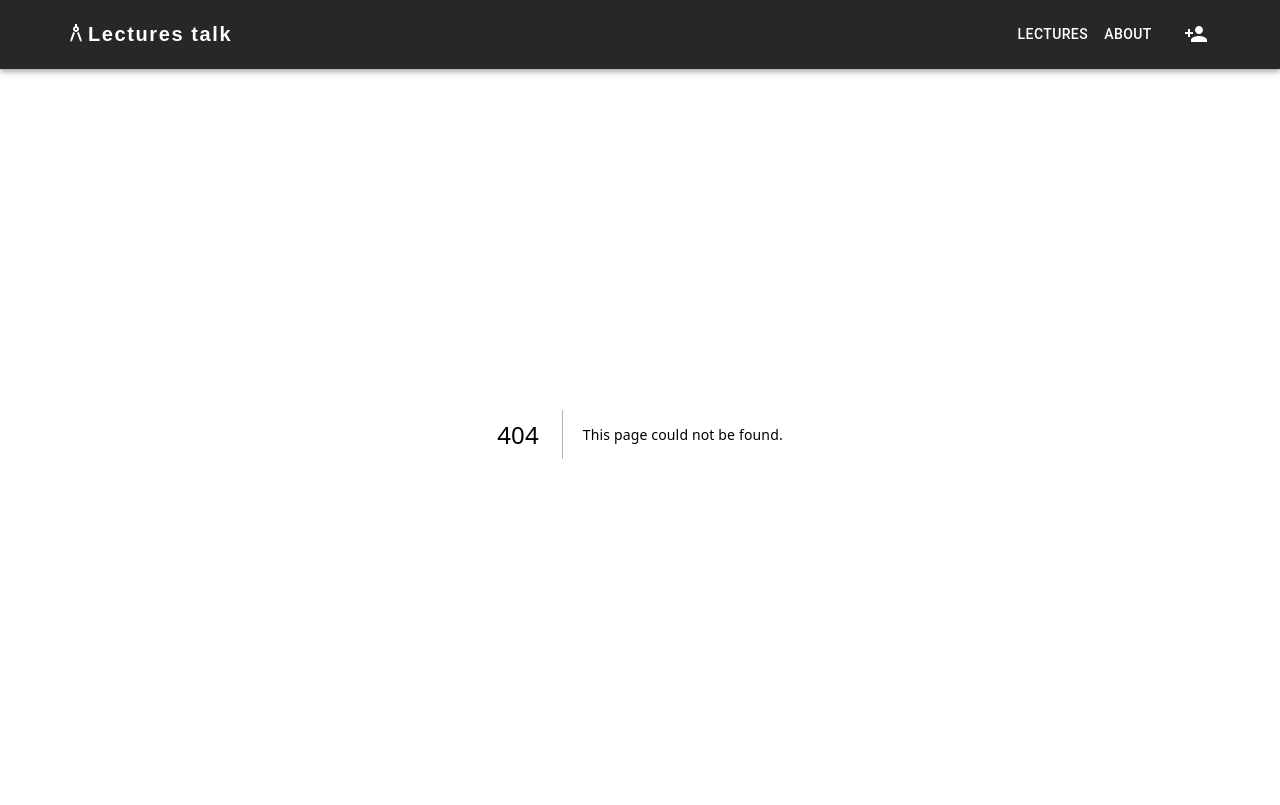
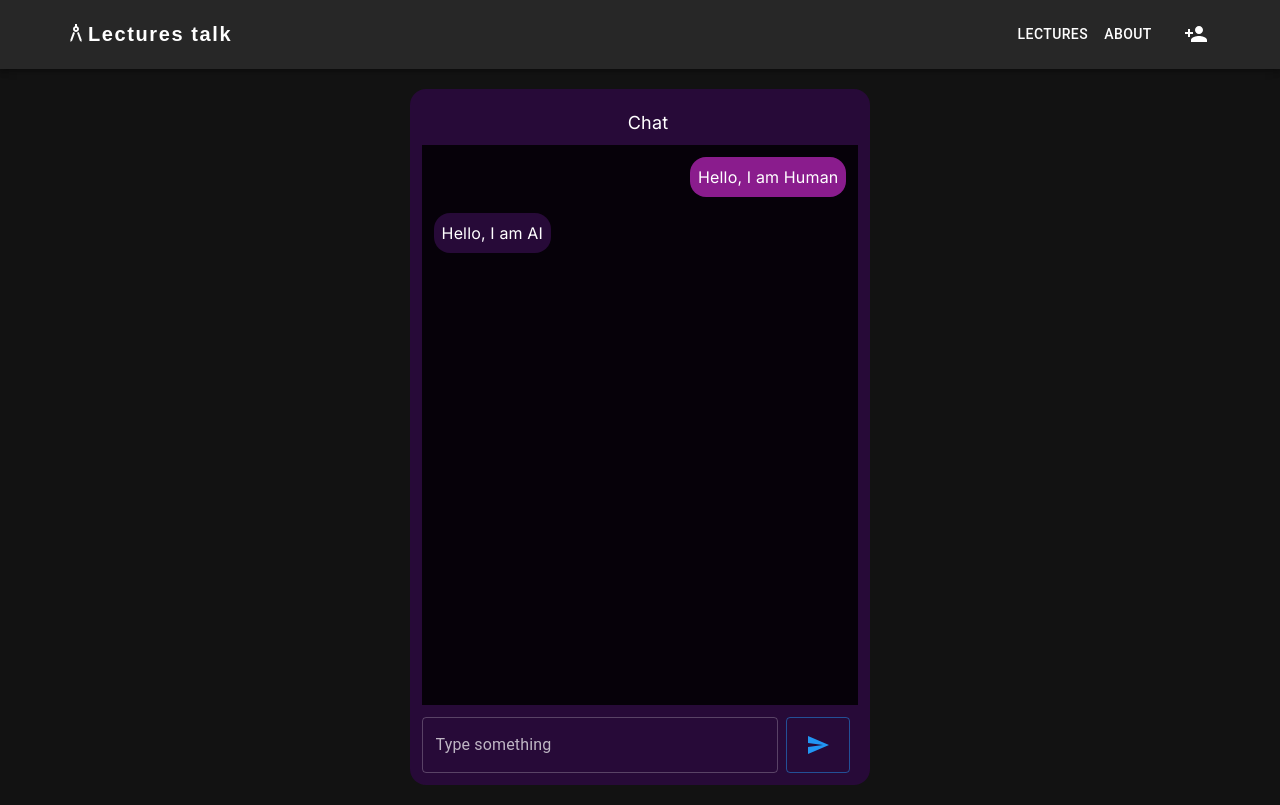
Before and after one commit to LecturesTalk-Group29/lectures-talk-web, a Next.js app: page /chat in a window 1280 px wide. Before the commit this address had no page. Built offline with nearby package versions, Linux system fonts and the light colour scheme.

Commit message:
Chat UI fully operational

```diff
--- /dev/null
+++ b/app/chat/page.tsx
@@ -0,0 +1,90 @@
+"use client";
+
+import Image from 'next/image'
+import Box from "@mui/material/Box";
+import { TextField, Button } from '@mui/material';
+import Container from '@mui/material/Container';
+import SendIcon from '@mui/icons-material/Send';
+import { useState, useEffect, useRef } from 'react';
+
+export default function Chat() {
+
+	const inputRef = useRef<HTMLInputElement>(null);
+	const chatboxRef = useRef<HTMLDivElement>(null);
+
+	const [messages, setMessages] = useState([
+		{ type: 'human', text: "Hello, I am Human" },
+		{ type: 'ai', text: "Hello, I am AI" }
+	]);
+
+		useEffect(() => {
+	    if (chatboxRef.current) {
+	        const element = chatboxRef.current as HTMLDivElement;
+	        element.scrollTop = element.scrollHeight;
+	    }
+	}, [messages]);
+
+		const handleSubmit = (e: React.MouseEvent<HTMLButtonElement>) => {
+			e.preventDefault();
+			if (inputRef.current) {
+				if (inputRef.current.value === '') return;
+	      setMessages([...messages, { type: 'human', text: inputRef.current.value }]);
+	    }
+		};
+
+	return (
+		<main>
+			<Container className='flex justify-center'>
+				<div className='w-2/5 bg-secondary my-5 p-3 rounded-2xl'>
+					<h1 className='m-2 w-full text-center text-lg'>Chat</h1>
+
+					{/* Chat body */}
+					<div>
+
+						<div className='overflow-y-auto scrollbar-hide w-full bg-background h-7/10-screen p-1' ref={chatboxRef}>
+							{messages.map((message, index) => {
+								if (message.type === 'human') {
+									return <HumanBubble key={index} text={message.text} />;
+								} else {
+									return <AiBubble key={index} text={message.text} />;
+								}
+							})}
+						</div>
+
+						{/* Chat input */}
+						<div>
+							<Box
+							>
+								<Box className="flex justify-between w-full pt-3">
+									<TextField className='w-10/12' id="outlined-basic" label="Type something" variant="outlined" inputRef={inputRef}/>
+									<Button onClick={handleSubmit} className='mx-2' variant="outlined"><SendIcon /></Button>
+								</Box>
+							</Box>
+						</div>
+					</div>
+				</div>
+			</Container>
+		</main>
+	)
+}
+
+
+function HumanBubble({ text }: { text: string }) {
+	return (
+		<div className='flex flex-row justify-end'>
+			<div className='bg-primary rounded-2xl p-2 m-2'>
+				{text}
+			</div>
+		</div>
+	)
+}
+
+function AiBubble({ text }: { text: string }) {
+	return (
+		<div className='flex flex-row justify-start'>
+			<div className='bg-secondary rounded-2xl p-2 m-2'>
+				{text}
+			</div>
+		</div>
+	)
+}
--- a/app/watch/chat.tsx
+++ b/app/watch/chat.tsx
@@ -1 +1 @@
-// TODO (Artem): Put chat code here
+// Chat will be here in the future, but for development it will be a separate page
--- a/tailwind.config.ts
+++ b/tailwind.config.ts
@@ -21,9 +21,27 @@ const config: Config = {
         'gradient-conic':
           'conic-gradient(from 180deg at 50% 50%, var(--tw-gradient-stops))',
       },
+      height: {
+        '7/10-screen': '70vh',
+        '4/5-screen': '80vh'
+      }
     },
   },
-  plugins: [],
+  plugins: [
+    function ({ addUtilities }: { addUtilities: Function }) {
+      const newUtilities = {
+        '.scrollbar-hide': {
+          '-ms-overflow-style': 'none', // For IE and Edge
+          'scrollbar-width': 'none',   // For Firefox
+        },
+        '.scrollbar-hide::-webkit-scrollbar': {
+          display: 'none', // For Webkit-based browsers (Chrome, Safari, and Opera)
+        },
+      };
+
+      addUtilities(newUtilities, ['responsive', 'hover']);
+    }
+  ],
 }
 
 export default config
```
